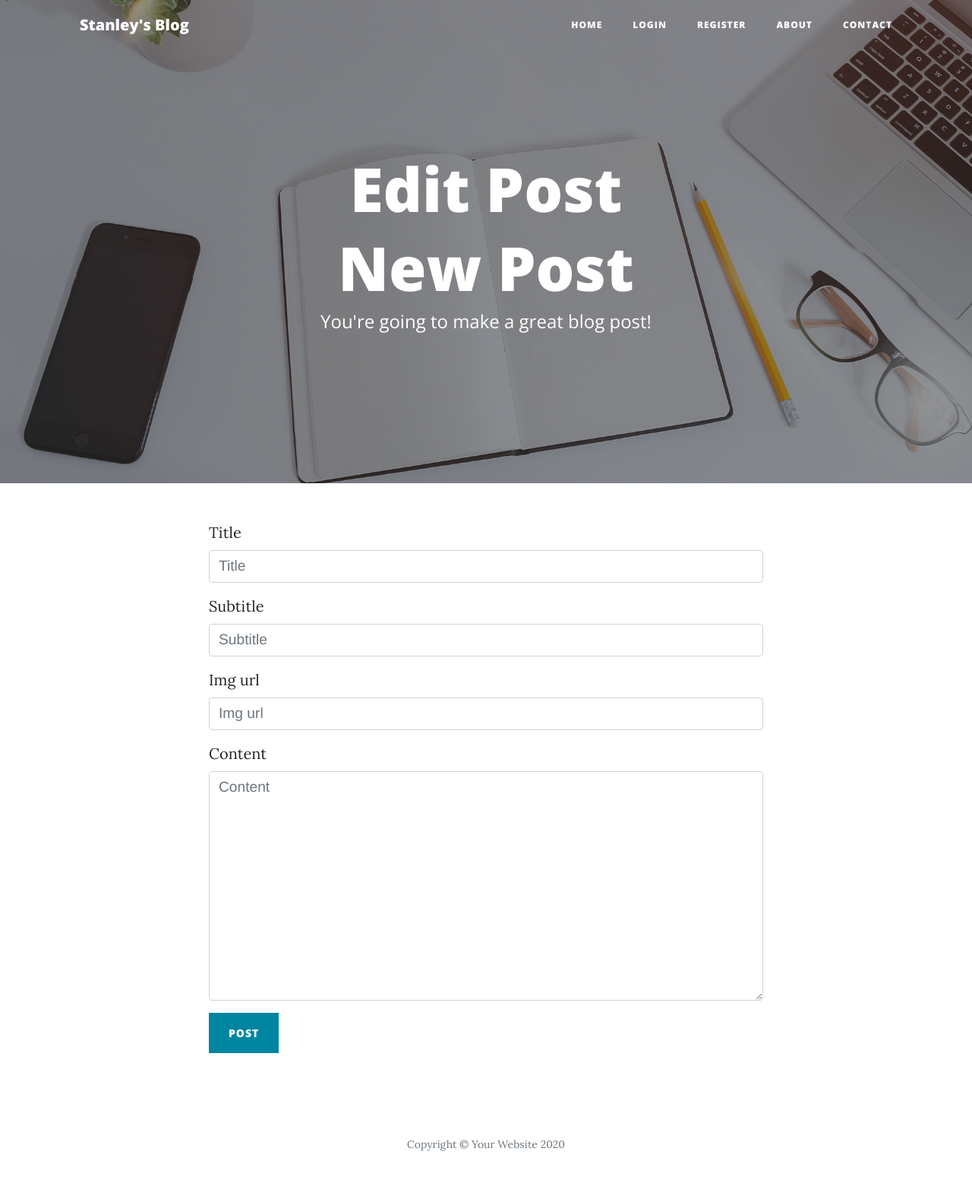
After one commit to chibuezechidolue/SternleyBlog-Django-, a Django app: page /create-post/ in a window 1280 px wide. The commit adds this page. Shown: the whole page at 76% size. Run offline with Django 4.2, Linux system fonts and the light colour scheme; some libraries are stand-ins or nearby versions.

Commit message:
create and authenticate login and create blog post page

```diff
--- /dev/null
+++ b/Blog/forms.py
@@ -0,0 +1,14 @@
+from django import forms
+import datetime
+from Blog.models import BlogPost
+class CreateBlogPost(forms.Form):
+    title=forms.CharField(max_length=1000)
+    subtitle=forms.CharField(max_length=250)
+    img_url=forms.URLField()
+    content=forms.CharField(widget=forms.Textarea())
+
+
+    class Meta:
+        model=BlogPost
+        ordering=['title','subtitle','content','img_url']
+#
--- a/Blog/models.py
+++ b/Blog/models.py
@@ -2,12 +2,11 @@ import django
 from django.db import models
 # from django.contrib.auth.models import User
 from User.models import CustomUser
-from datetime import date
 
 class BlogPost(models.Model):
     title=models.CharField(max_length=1000)
     subtitle=models.CharField(max_length=250)
-    date=models.DateField()
+    date=models.DateField(auto_now=True)
     content=models.TextField()
     author=models.ForeignKey(CustomUser,on_delete=models.CASCADE)
     img_url=models.URLField()
--- a/Blog/urls.py
+++ b/Blog/urls.py
@@ -4,5 +4,5 @@ urlpatterns=[
     path('', views.index_page,name="home-page"),
     path('about/',views.about_page,name='about-page'),
     path('contact-me/',views.contact_page,name='contact-page'),
-
+    path('create-post/',views.create_post,name='create-post-page'),
 ]
--- a/Blog/views.py
+++ b/Blog/views.py
@@ -1,4 +1,8 @@
-from django.shortcuts import render
+from turtle import title
+from django.shortcuts import redirect, render
+from Blog.forms import CreateBlogPost
+from Blog.models import BlogPost
+from User.models import CustomUser
 
 def index_page(request):
     return render(request,"blog/index.html")
@@ -8,3 +12,18 @@ def about_page(request):
 
 def contact_page(request):
     return render(request,"blog/contact.html")
+
+def create_post(request):
+    form=CreateBlogPost()
+    if request.method=="POST":
+        form=CreateBlogPost(request.POST)
+        if form.is_valid():
+            print('is valid')
+            new_post=BlogPost(title=form.cleaned_data["title"],subtitle=form.cleaned_data["subtitle"],
+                          img_url=form.cleaned_data["img_url"],content=form.cleaned_data["content"],
+                          author=request.user
+                          )
+        new_post.save()
+        return redirect('home-page')
+
+    return render(request, "blog/make-post.html", {"form":form})
--- a/User/forms.py
+++ b/User/forms.py
@@ -1,5 +1,4 @@
 from django.contrib.auth.forms import UserCreationForm
-from django.contrib.auth.models import User
 from django import forms
 from User.models import CustomUser
 
--- a/User/views.py
+++ b/User/views.py
@@ -11,6 +11,7 @@ def register_page(request):
         if form.is_valid():
             print('is valid')
             form.save()
+            return redirect('login-page')
 
     return render(request,'user/register.html',{'form':form})
 
--- a/templates/blog/index.html
+++ b/templates/blog/index.html
@@ -44,7 +44,7 @@
         <!-- New Post -->
         <!-- if current_user.id==1%} -->
         <div class="clearfix">
-          <a class="btn btn-primary float-right" href="">Create New Post</a>
+          <a class="btn btn-primary float-right" href="{%url 'create-post-page'%}">Create New Post</a>
         </div>
         <!-- {%endif -->
       </div>
--- /dev/null
+++ b/templates/blog/make-post.html
@@ -0,0 +1,35 @@
+{% extends 'blog/base.html' %}
+{%load django_bootstrap5%}
+
+{% block content %}
+  <!-- Page Header -->
+  <header class="masthead" style="background-image: url('../static/blog/images/edit-bg.jpg')">
+    <div class="overlay"></div>
+    <div class="container">
+      <div class="row">
+        <div class="col-lg-8 col-md-10 mx-auto">
+          <div class="page-heading">
+            <!-- {% if is_edit: % -->
+            <h1>Edit Post</h1>
+            <!-- {% else: % -->
+            <h1>New Post</h1>
+            <!-- {% endif  -->
+            <span class="subheading">You're going to make a great blog post!</span>
+          </div>
+        </div>
+      </div>
+    </div>
+  </header>
+<form action="" method="post">
+  <div class="container">
+    <div class="row">
+      <div class="col-lg-8 col-md-10 mx-auto">
+        {%csrf_token%}
+
+     {%bootstrap_form form%}
+     {%bootstrap_button button_type='submit' content="POST"%}
+      </div>
+    </div>
+  </div>
+</form>
+{% endblock content %}
```
Also changed, not shown: Blog/migrations/0002_alter_blogpost_date.py (added).
